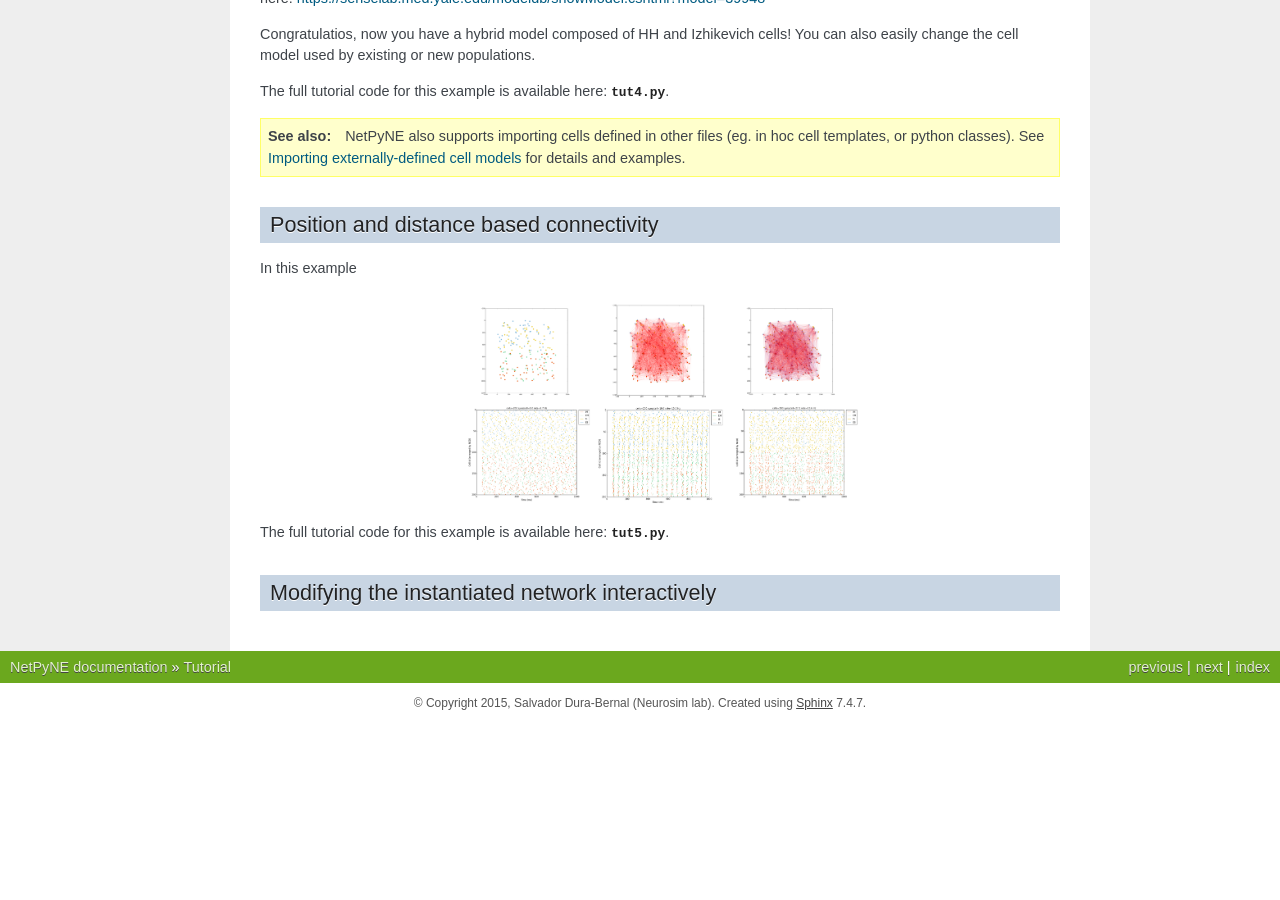
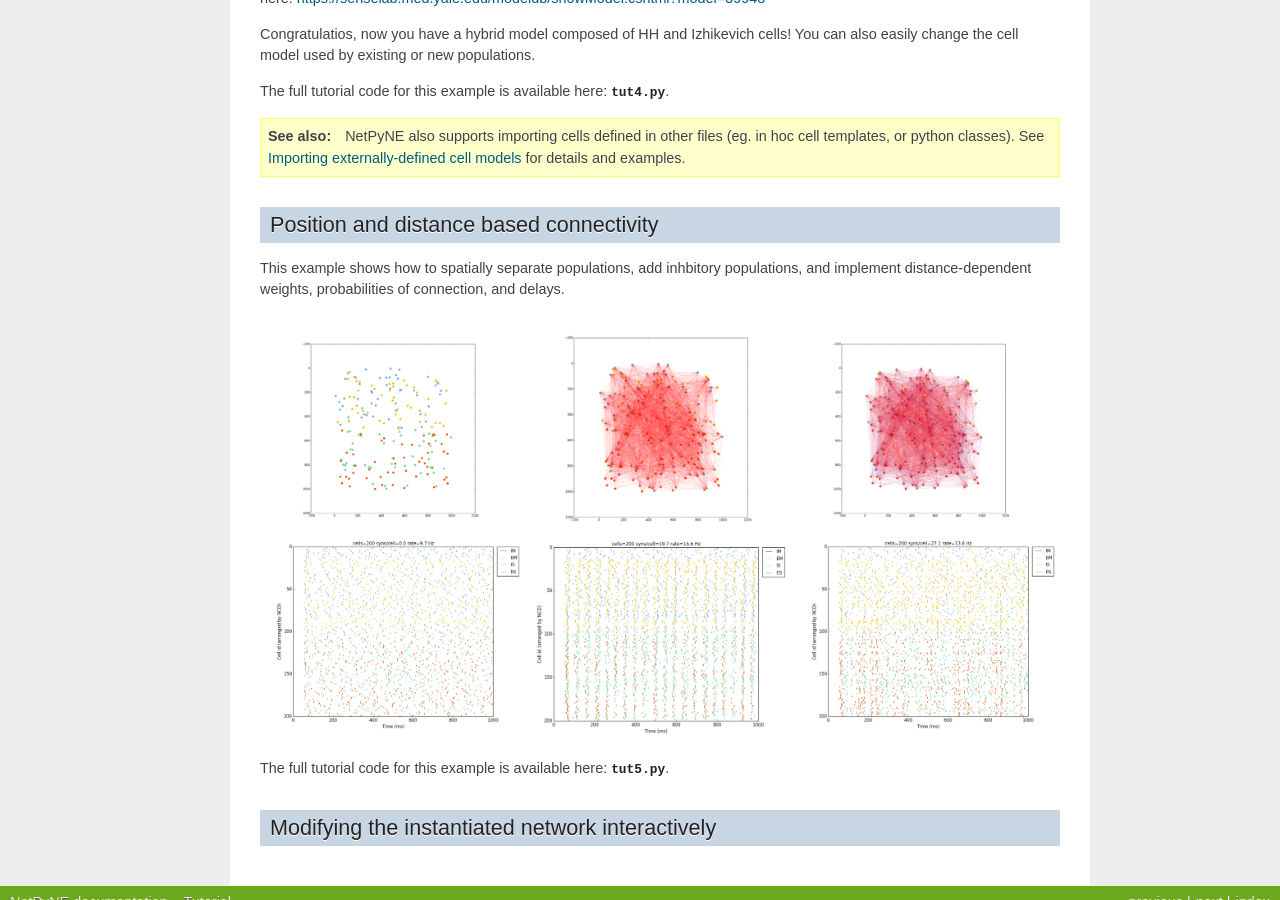
Before and after one commit to suny-downstate-medical-center/netpyne, a Sphinx documentation site: the page built from doc/source/tutorial.rst, in a window 1280 px wide and 900 px high, scrolled down 8024 px. Built offline with Sphinx 7.4.7, drawn with Linux system fonts in a browser that asks for light colours; before the commit the page ends 8747 px from its top, so only the background shows below that.

Commit message:
udpated tut5

```diff
--- a/doc/source/tutorial.rst
+++ b/doc/source/tutorial.rst
@@ -350,10 +350,10 @@ The full tutorial code for this example is available here: :download:`tut4.py <c
 Position and distance based connectivity
 ------------------------------------------
 
-In this example
+This example shows how to spatially separate populations, add inhbitory populations, and implement distance-dependent weights, probabilities of connection, and delays.
 
 .. image:: figs/tut5.png
-	:width: 50%
+	:width: 100%
 	:align: center
 
 The full tutorial code for this example is available here: :download:`tut5.py <code/tut4.py>`.
```
